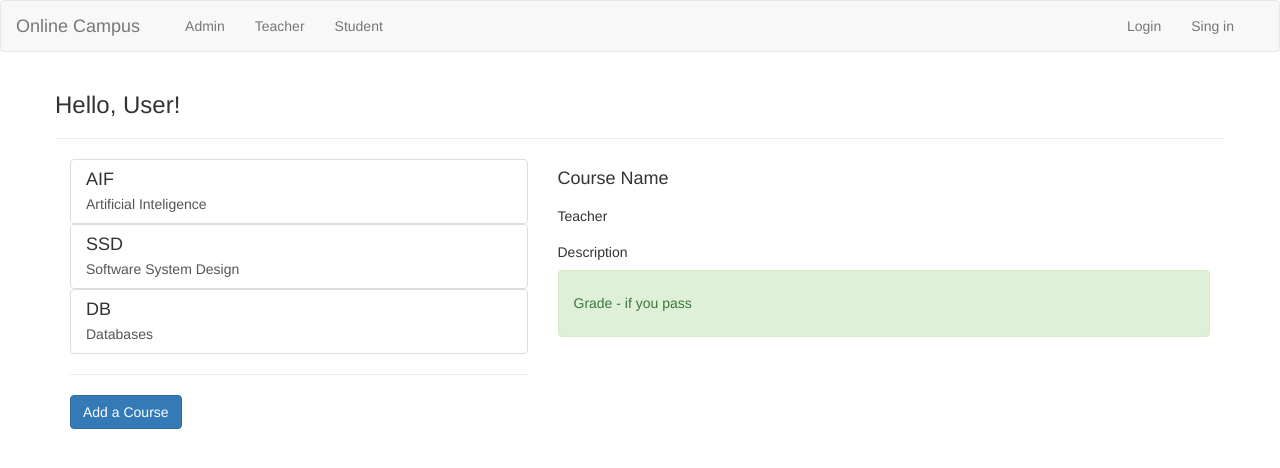
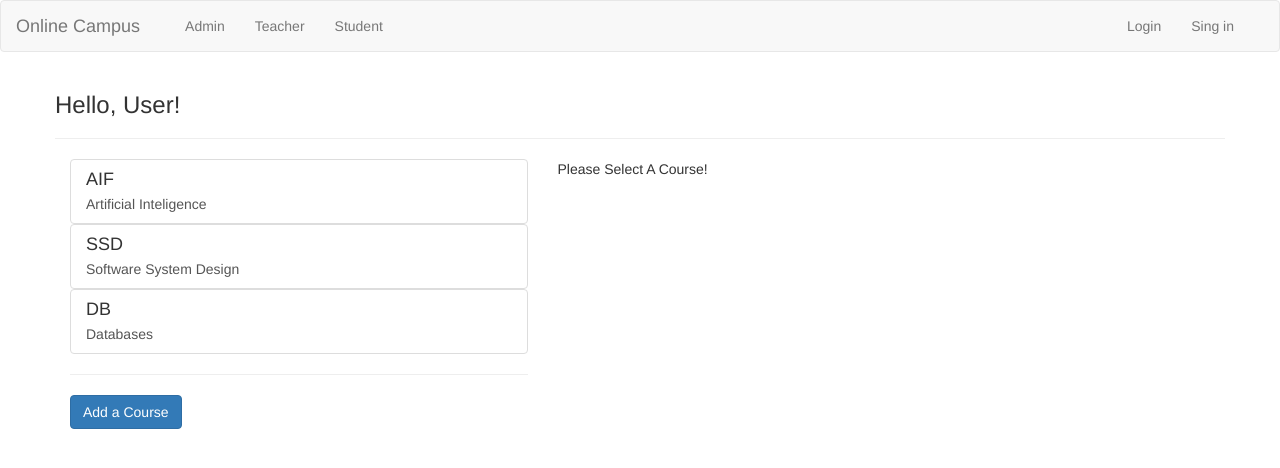
Before and after one commit to dariamuresan/online-campus, an Angular app: page / in a window 1280 px wide. Shown: the top 468 px of the page. Built offline with nearby package versions, Linux system fonts and the light colour scheme.

Commit message:
Passed Data in student comp using event and property binding

```diff
--- a/src/app/student-courses/student-course-detail/student-course-detail.component.html
+++ b/src/app/student-courses/student-course-detail/student-course-detail.component.html
@@ -1,22 +1,22 @@
 <div class="row">
     <div class="col-xs-12">
-        <h4>Course Name</h4>
+        <h4>{{ course.name }}</h4>
     </div>
 </div>
 <div class="row">
     <div class="col-xs-12">
-        <h5>Teacher</h5>
+        <h5>Teacher : {{ course.teacher }}</h5>
     </div>
 </div>
 <div class="row">
     <div class="col-xs-12">
-        <h5>Description</h5>
+        <h5>{{ course.description }}</h5>
     </div>
 </div>
 <div class="row">
-    <div class="col-xs-12">
-        <div class="alert alert-success">
-            <h5>Grade - if you pass</h5>
-        </div>
+    <div
+    class="col-xs-12"
+    [ngStyle]="{background: grade >= 5 ? 'lightgreen' : 'lightsalmon'}">
+        <h5>{{ grade }}</h5>
     </div>
 </div>
--- a/src/app/student-courses/student-course-detail/student-course-detail.component.ts
+++ b/src/app/student-courses/student-course-detail/student-course-detail.component.ts
@@ -1,4 +1,5 @@
-import { Component, OnInit } from '@angular/core';
+import { Component, Input, OnInit } from '@angular/core';
+import { Course } from 'src/app/shared/course.model';
 
 @Component({
   selector: 'app-student-course-detail',
@@ -6,6 +7,8 @@ import { Component, OnInit } from '@angular/core';
   styleUrls: ['./student-course-detail.component.css']
 })
 export class StudentCourseDetailComponent implements OnInit {
+  @Input() course!: Course;
+  grade = 4;
 
   constructor() { }
 
--- a/src/app/student-courses/student-course-list/student-course-item/student-course-item.component.html
+++ b/src/app/student-courses/student-course-list/student-course-item/student-course-item.component.html
@@ -1,5 +1,6 @@
 <a
 href="#"
+(click)="onSelected()"
 class="list-group-item clearfix">
     <div class="pull-left">
         <h4 class="list-group-item-heading">{{ course.abreviation }}</h4>
--- a/src/app/student-courses/student-course-list/student-course-item/student-course-item.component.ts
+++ b/src/app/student-courses/student-course-list/student-course-item/student-course-item.component.ts
@@ -1,4 +1,4 @@
-import { Component, Input, OnInit } from '@angular/core';
+import { Component, Input, OnInit, EventEmitter, Output } from '@angular/core';
 import { Course } from 'src/app/shared/course.model';
 
 @Component({
@@ -8,10 +8,15 @@ import { Course } from 'src/app/shared/course.model';
 })
 export class StudentCourseItemComponent implements OnInit {
   @Input() course!: Course;
+  @Output() selectedCourse = new EventEmitter<void>();
 
   constructor() { }
 
   ngOnInit(): void {
   }
 
+  onSelected() {
+    this.selectedCourse.emit();
+  }
+
 }
--- a/src/app/student-courses/student-course-list/student-course-list.component.html
+++ b/src/app/student-courses/student-course-list/student-course-list.component.html
@@ -2,7 +2,8 @@
     <div class="col-xs-12">
         <app-student-course-item
         *ngFor="let courseElm of courses"
-        [course]="courseElm"></app-student-course-item>
+        [course]="courseElm"
+        (selectedCourse)="onCourseSelected(courseElm)"></app-student-course-item>
     </div>
 </div>
 <hr>
--- a/src/app/student-courses/student-course-list/student-course-list.component.ts
+++ b/src/app/student-courses/student-course-list/student-course-list.component.ts
@@ -1,4 +1,4 @@
-import { Component, OnInit } from '@angular/core';
+import { Component, EventEmitter, OnInit, Output } from '@angular/core';
 import { Course } from 'src/app/shared/course.model';
 
 @Component({
@@ -13,9 +13,15 @@ export class StudentCourseListComponent implements OnInit {
     new Course('Databases', 'Dan P.', 'SQL', 'DB')
   ];
 
+  @Output() courseWasSelected = new EventEmitter<Course>();
+
   constructor() { }
 
   ngOnInit(): void {
   }
 
+  onCourseSelected(course: Course) {
+    this.courseWasSelected.emit(course);
+  }
+
 }
--- a/src/app/student-courses/student-courses.component.html
+++ b/src/app/student-courses/student-courses.component.html
@@ -1,8 +1,14 @@
 <div class="row">
     <div class="col-md-5">
-        <app-student-course-list></app-student-course-list>
+        <app-student-course-list
+        (courseWasSelected)="selectedCourse = $event"></app-student-course-list>
     </div>
     <div class="col-md-7">
-        <app-student-course-detail></app-student-course-detail>
+        <app-student-course-detail
+        *ngIf="selectedCourse; else infoText"
+        [course]="selectedCourse"></app-student-course-detail>
+        <ng-template #infoText>
+            <p>Please Select A Course!</p>
+        </ng-template>
     </div>
 </div>
--- a/src/app/student-courses/student-courses.component.ts
+++ b/src/app/student-courses/student-courses.component.ts
@@ -1,4 +1,5 @@
 import { Component, OnInit } from '@angular/core';
+import { Course } from '../shared/course.model';
 
 @Component({
   selector: 'app-student-courses',
@@ -6,6 +7,7 @@ import { Component, OnInit } from '@angular/core';
   styleUrls: ['./student-courses.component.css']
 })
 export class StudentCoursesComponent implements OnInit {
+  selectedCourse!: Course;
 
   constructor() { }
 
```
Lines whose indentation alone changed are shown as unchanged.
